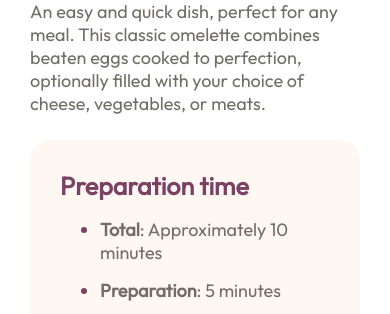
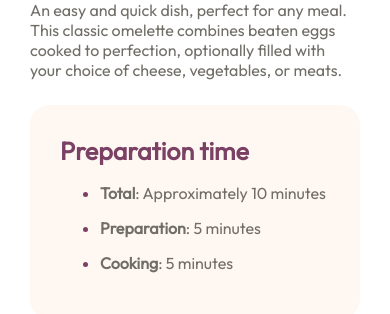
Before and after one commit to Bleckob/recipe, a plain HTML site: page index.html in a window 390 px wide. Shown: the part 302-616 px from the top of the page. Drawn offline with Linux system fonts and the light colour scheme.

Commit message:
Initial commit

```diff
--- a/recipe.css
+++ b/recipe.css
@@ -141,6 +141,14 @@ ol li{
         line-height: 2.5rem;
     }
 
+    .sub-title{
+        font-size: 16px;
+    }
+
+    li{
+        font-size: 16px;
+    }
+
     .card .recipe-img{
         border-radius: 0px;
         margin-top: -30px;
```
